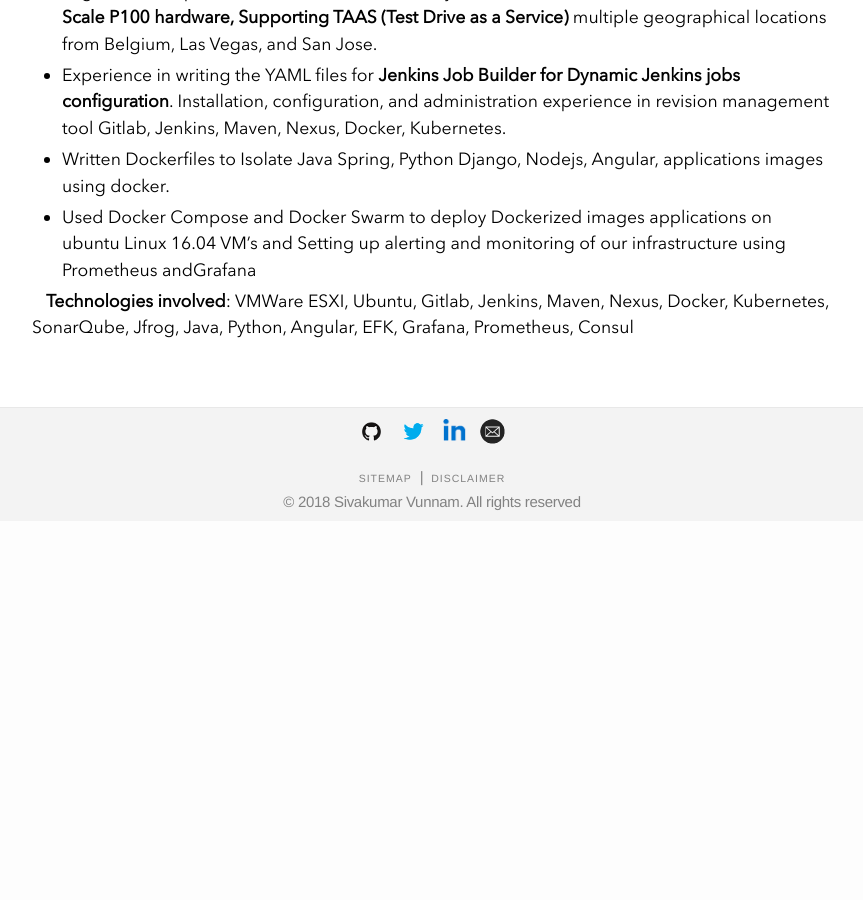
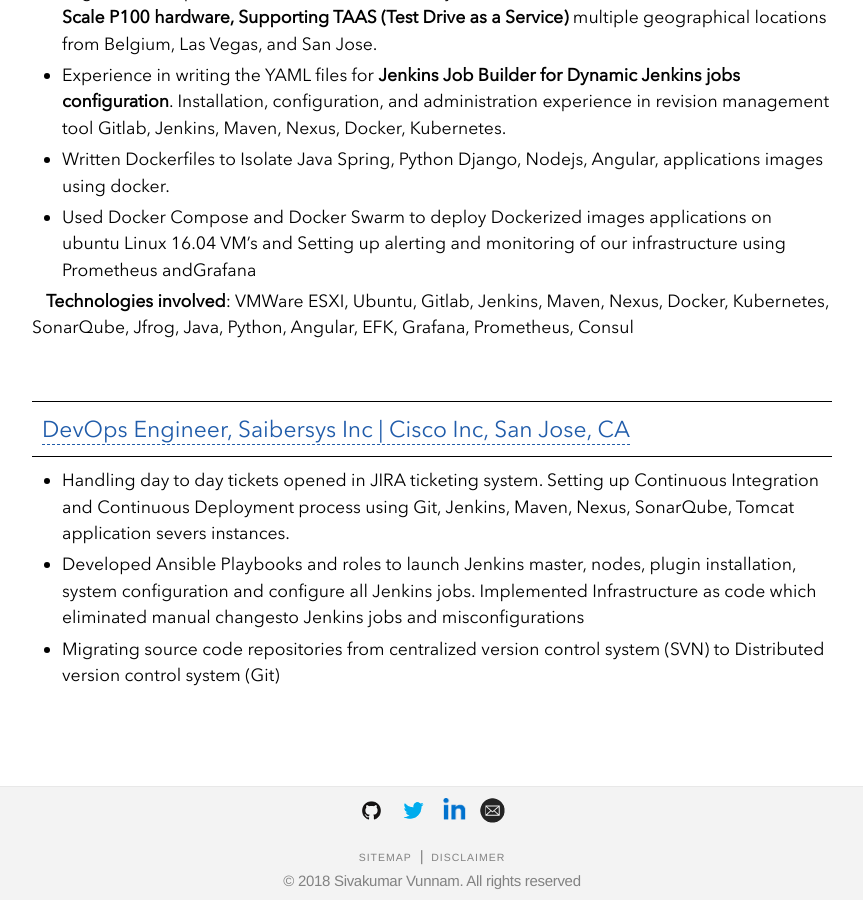
Before and after one commit to sivakumarvunnam/sivakumarvunnam.github.io, a Jekyll site: the page built from experiences.html, in a window 1280 px wide and 900 px high, scrolled down 2729 px. Shown: the whole window, without its empty margins (208-1071 px from the left). Built offline with Jekyll 4.4.1, drawn with Linux system fonts in a browser that asks for light colours; nearby versions of some CDN libraries; before the commit the page ends 3250 px from its top, so only the background shows below that.

Commit message:
Cisco Inc

```diff
--- a/_data/experiences.yml
+++ b/_data/experiences.yml
@@ -41,7 +41,7 @@
   tech: Terraform, Kubernetes, Docker, Helm, Spinnaker, Jenkins, SonarQube, Java, EFK, Grafana, Prometheus, Consul
   data: Oct'17-Aug'18
 
-- name: "Senior DevOps Engineer, Saibersys Inc | HGST Inc, San Jose, CA "
+- name: "Senior DevOps Engineer, Saibersys Inc | HGST Inc, San Jose, CA"
   github:
     repo: "HGST a Western Digital"
   source_url: "https://www.westerndigital.com/"
@@ -52,3 +52,14 @@
     - Used Docker Compose and Docker Swarm to deploy Dockerized images applications on ubuntu Linux 16.04 VM’s and Setting up alerting and monitoring of our infrastructure using Prometheus andGrafana
   tech: VMWare ESXI, Ubuntu, Gitlab, Jenkins, Maven, Nexus, Docker, Kubernetes, SonarQube, Jfrog, Java, Python, Angular, EFK, Grafana, Prometheus, Consul
   data: Jul’16-Aug’17
+
+- name: "DevOps Engineer, Saibersys Inc | Cisco Inc, San Jose, CA"
+  github:
+    repo: "Cisco Inc"
+  source_url: "https://www.cisco.com/"
+  description:
+    - Handling day to day tickets opened in JIRA ticketing system. Setting up Continuous Integration and Continuous Deployment process using Git, Jenkins, Maven, Nexus, SonarQube, Tomcat application severs instances.
+    - Developed Ansible Playbooks and roles to launch Jenkins master, nodes, plugin installation, system configuration and configure all Jenkins jobs. Implemented Infrastructure as code which eliminated manual changesto Jenkins jobs and misconfigurations
+    - Migrating source code repositories from centralized version control system (SVN) to Distributed version control system (Git)
+  tech:
+  data: Dec’15-Apr’16
```
